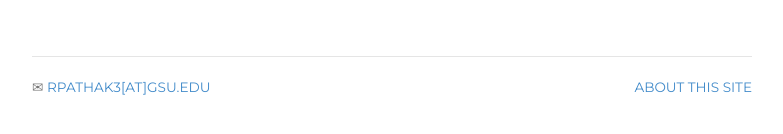
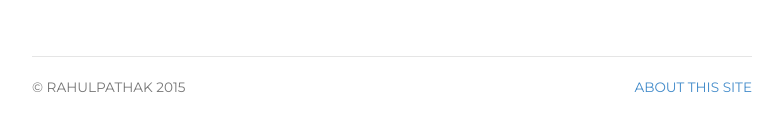
Before and after one commit to pathak-rahul/pathak-rahul.github.io, a Jekyll site: the page built from index.html, in a window 1280 px wide. Shown: the part 356-490 px from the top of the page, without its empty margins (248-1031 px from the left). Built offline with Jekyll 4.4.1, drawn with Linux system fonts in a browser that asks for light colours.

Commit message:
Update footer.html

```diff
--- a/_includes/footer.html
+++ b/_includes/footer.html
@@ -1,7 +1,7 @@
 <div class="footer">
 	<div class="row">
 	<div class="col-sm-8">
-	<p><small>&#9993 <a href="rpathak3@gsu.edu">rpathak3[at]gsu.edu</small></p>
+	<p><small>&copy; RahulPathak 2015</small></p>
 	</div>
 	<div class="col-sm-4">
 	<p class="pull-right"><small><a href="/about" title="About this site">About this site</a></small></p>
```
